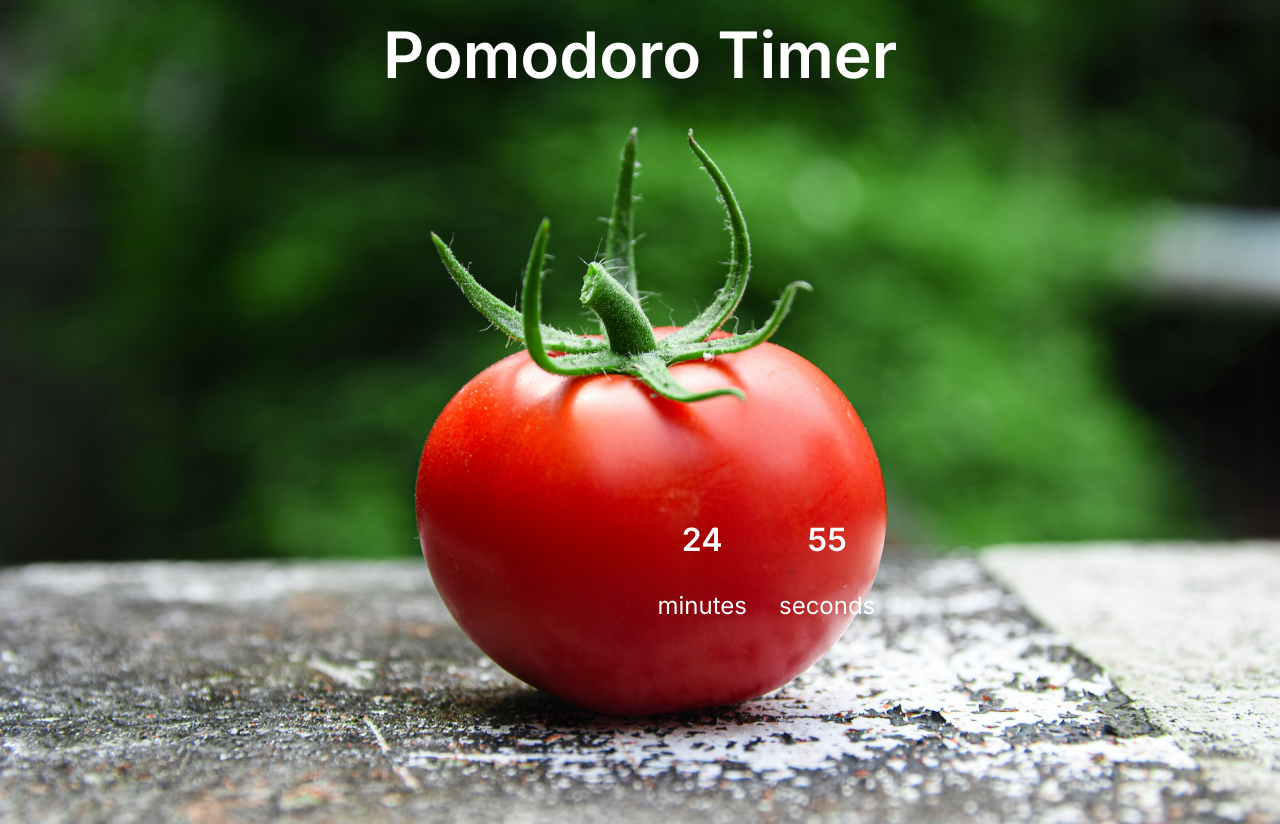
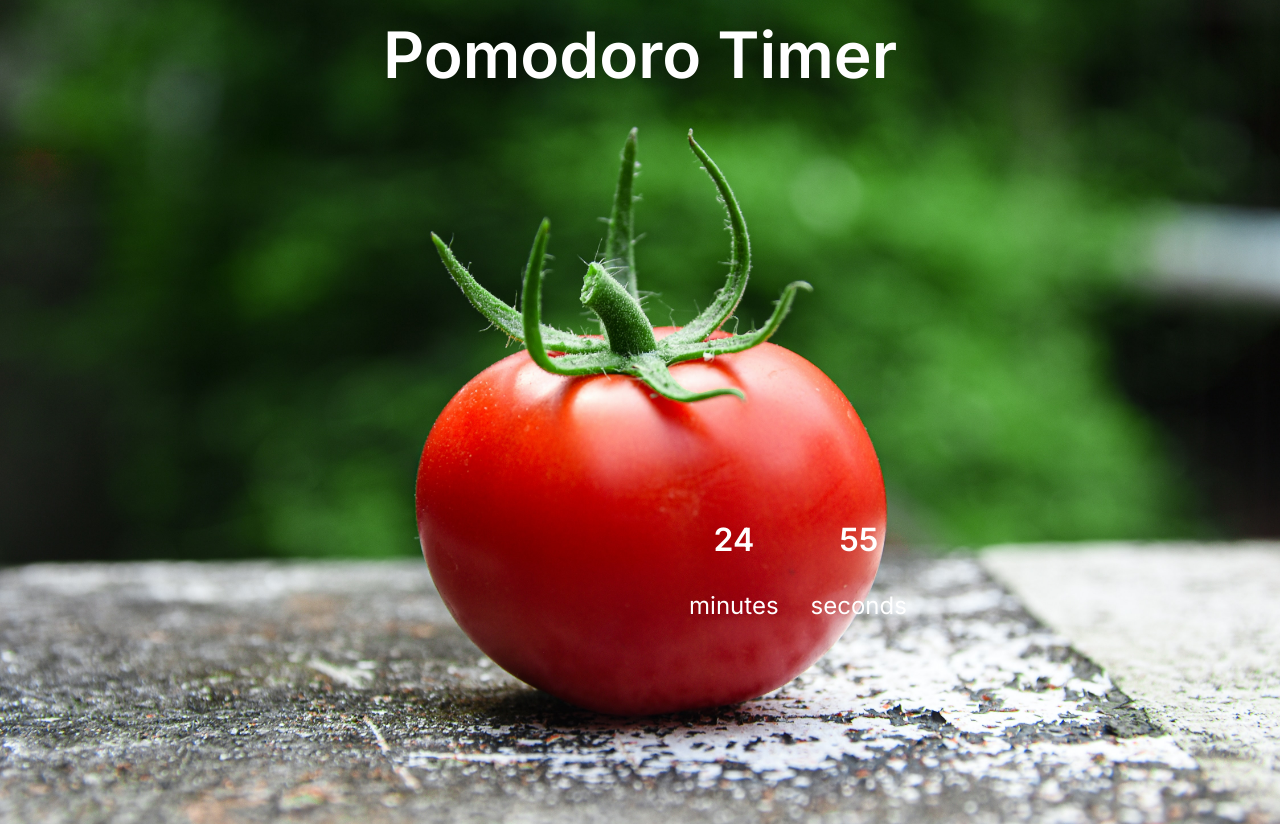
Before and after one commit to Shimanti/pomo, a plain HTML site: page index.html in a window 1280 px wide. Drawn offline with Linux system fonts and the light colour scheme.

Commit message:
Update styles.css

```diff
--- a/styles.css
+++ b/styles.css
@@ -25,7 +25,7 @@ h1 {
 
 .timer {
   margin-top: 30%;
-  margin-left: 20%;
+  margin-left: 25%;
   display: flex;
   align-items: center;
   justify-content: center;
```
